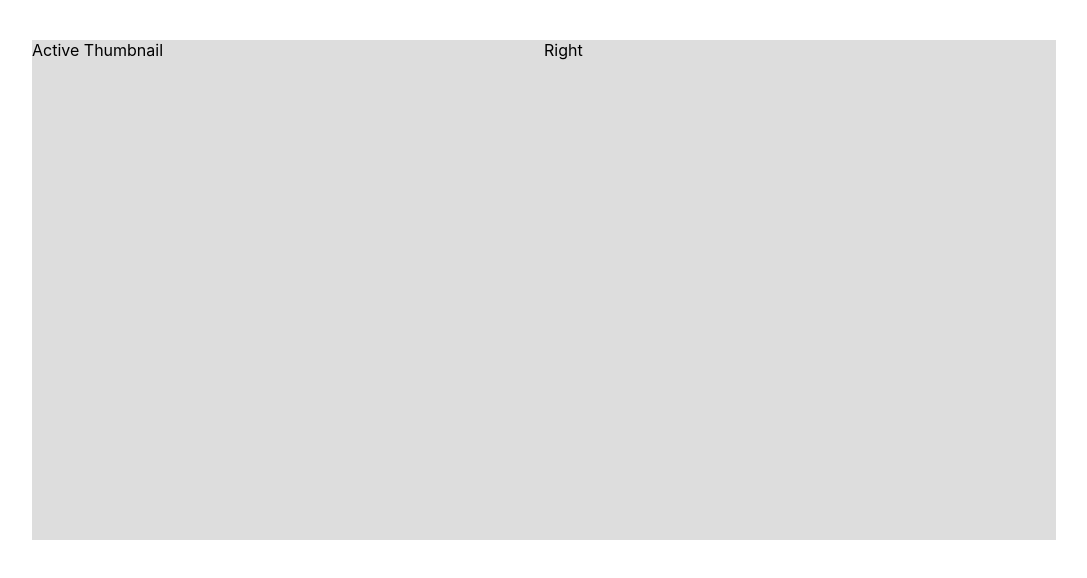
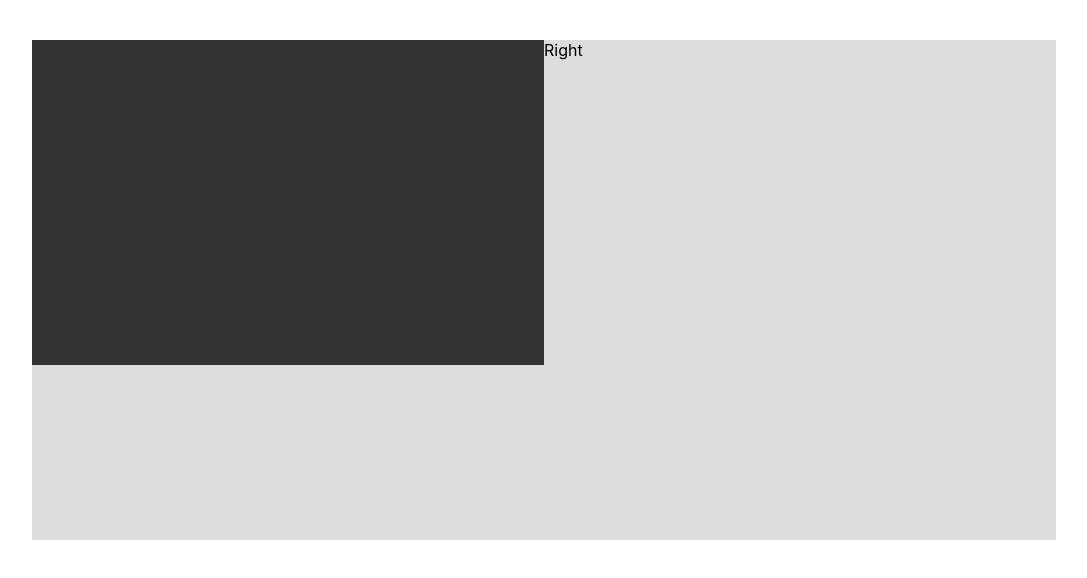
Before and after one commit to jjcav84/thumbnail-gallery, a React (Create React App) app: page / in a window 1280 px wide. Shown: the top 578 px of the page, without its empty margins (96-1183 px from the left). Built offline with nearby package versions, Linux system fonts and the light colour scheme; the HTML template or start-up script is replaced by a standard one.

Commit message:
created black box where main picture will appear and removed text pre grid

```diff
--- a/src/components/thumbnail-gallery/active-thumbnail-window.js
+++ b/src/components/thumbnail-gallery/active-thumbnail-window.js
@@ -2,10 +2,15 @@ import React from 'react'
 
 const ActiveThumbnailWindow = () => {
     return (
-        <div>
-          Active Thumbnail
+        <div style={styles}>
+
         </div>
     )
 }
 
+const styles = {
+    height: '65%',
+    width: '100%',
+    background: '#333'
+}
 export default ActiveThumbnailWindow
```
